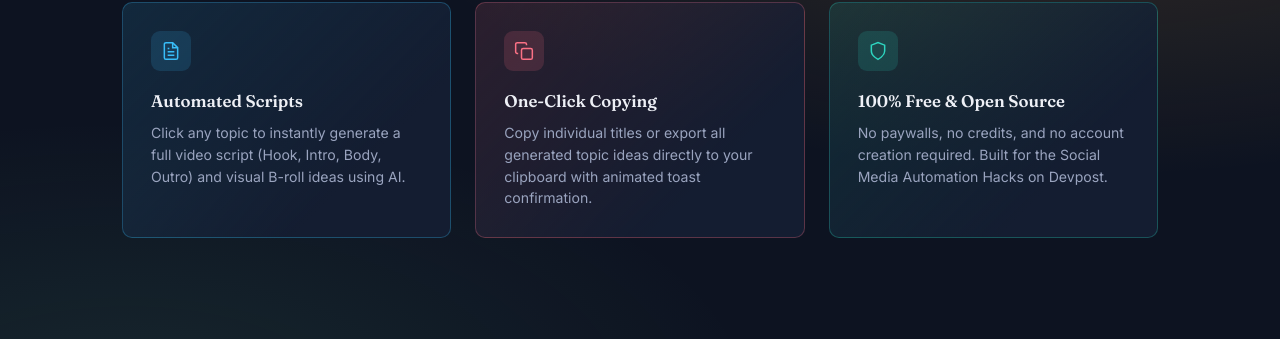
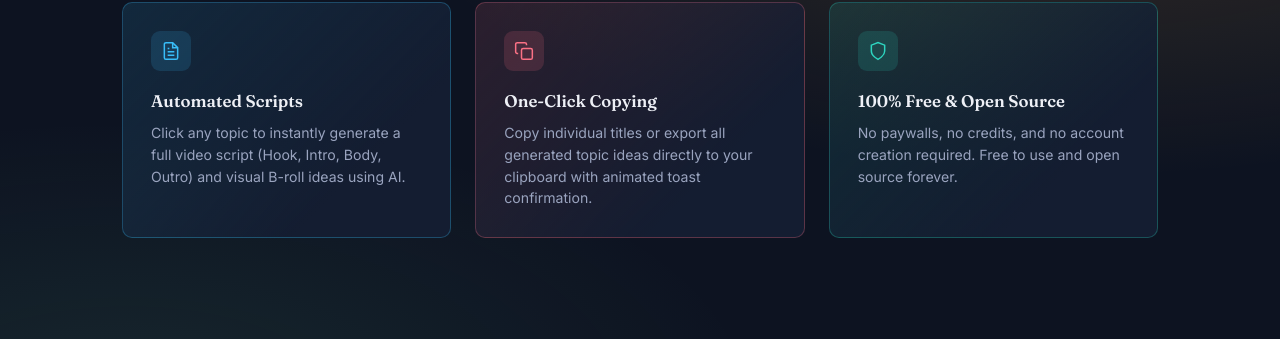
Before and after one commit to mauryasagar/signal, a Flask app: page / in a window 1280 px wide. Shown: the part 2679-3018 px from the top of the page. Run offline with Flask 3, Linux system fonts and the light colour scheme.

Commit message:
feat: add landing page template and update project description in README

```diff
--- a/templates/landing.html
+++ b/templates/landing.html
@@ -466,8 +466,7 @@
             <path d="M12 22s8-4 8-10V5l-8-3-8 3v7c0 6 8 10 8 10z" />
           </svg></div>
         <h3>100% Free & Open Source</h3>
-        <p>No paywalls, no credits, and no account creation required. Built for the Social Media Automation Hacks on
-          Devpost.</p>
+        <p>No paywalls, no credits, and no account creation required. Free to use and open source forever.</p>
       </div>
     </div>
   </section>
```
Also changed, not shown: README.md.
